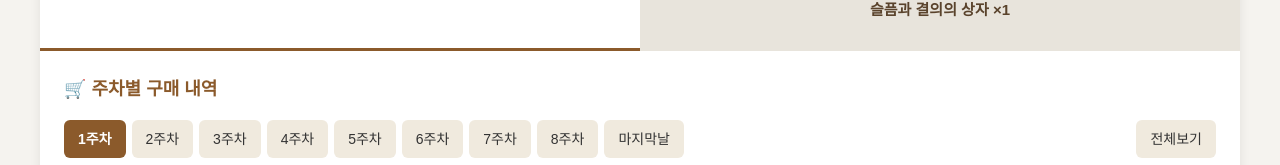
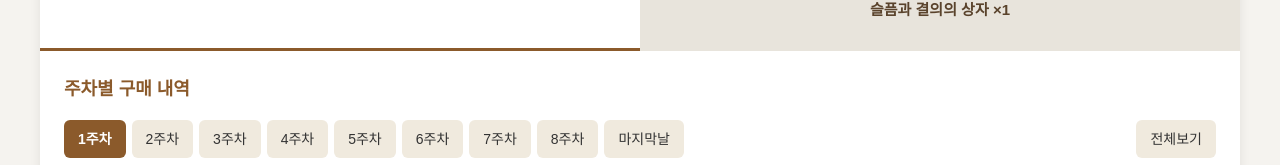
Before and after one commit to Diefighting/17th-Anniversary, a plain HTML site: page index.html in a window 1280 px wide. Shown: the part 219-384 px from the top of the page. Drawn offline with Linux system fonts and the light colour scheme.

Commit message:
Add files via upload

```diff
--- a/index.html
+++ b/index.html
@@ -79,7 +79,7 @@
     </div>
     <!-- =============== 시나리오 1 =============== -->
     <div class="tab-content active" id="sc1">
-        <h2>🛒 주차별 구매 내역</h2>
+        <h2>주차별 구매 내역</h2>
         <!-- ✅ 주차 선택 탭 -->
         <div class="week-tab-wrap">
             <div class="week-tab active" data-week="sc1-w1">1주차</div>
@@ -214,7 +214,7 @@
     </div>
     <!-- =============== 시나리오 2 =============== -->
     <div class="tab-content" id="sc2">
-        <h2>🛒 주차별 구매 내역</h2>
+        <h2>주차별 구매 내역</h2>
         <!-- ✅ 주차 선택 탭 -->
         <div class="week-tab-wrap">
             <div class="week-tab active" data-week="sc2-w1">1주차</div>
```
